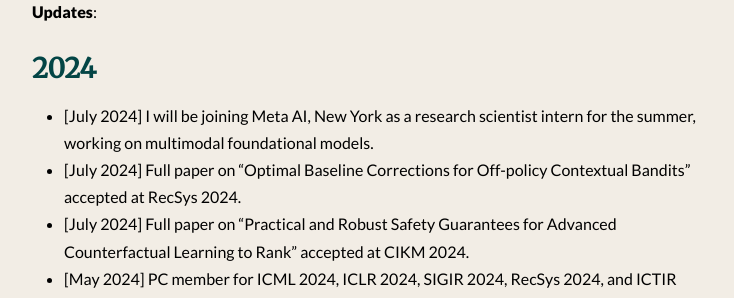
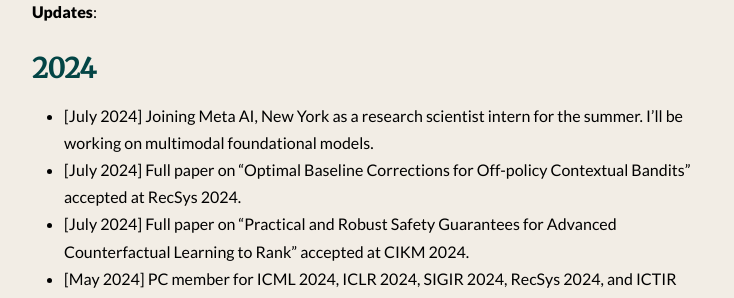
Before and after one commit to shashankg7/shashankg7.github.io, a Jekyll site: the page built from index.md, in a window 1280 px wide and 900 px high, scrolled down 431 px. Shown: the part 154-452 px from the top of the window, without its empty margins (272-1006 px from the left). Built offline with Jekyll 4.4.1, drawn with Linux system fonts in a browser that asks for light colours; nearby versions of some CDN libraries.

Commit message:
Update index.md

```diff
--- a/index.md
+++ b/index.md
@@ -17,7 +17,7 @@
 
 ## 2024
 
-* [July 2024] I will be joining Meta AI, New York as a research scientist intern for the summer, working on multimodal foundational models.
+* [July 2024] Joining Meta AI, New York as a research scientist intern for the summer. I'll be working on multimodal foundational models.
 * [July 2024] Full paper on "Optimal Baseline Corrections for Off-policy Contextual Bandits" accepted at RecSys 2024.
 * [July 2024] Full paper on "Practical and Robust Safety Guarantees for Advanced Counterfactual Learning to Rank" accepted at CIKM 2024.
 * [May 2024] PC member for ICML 2024, ICLR 2024, SIGIR 2024, RecSys 2024, and ICTIR 2024.
```
